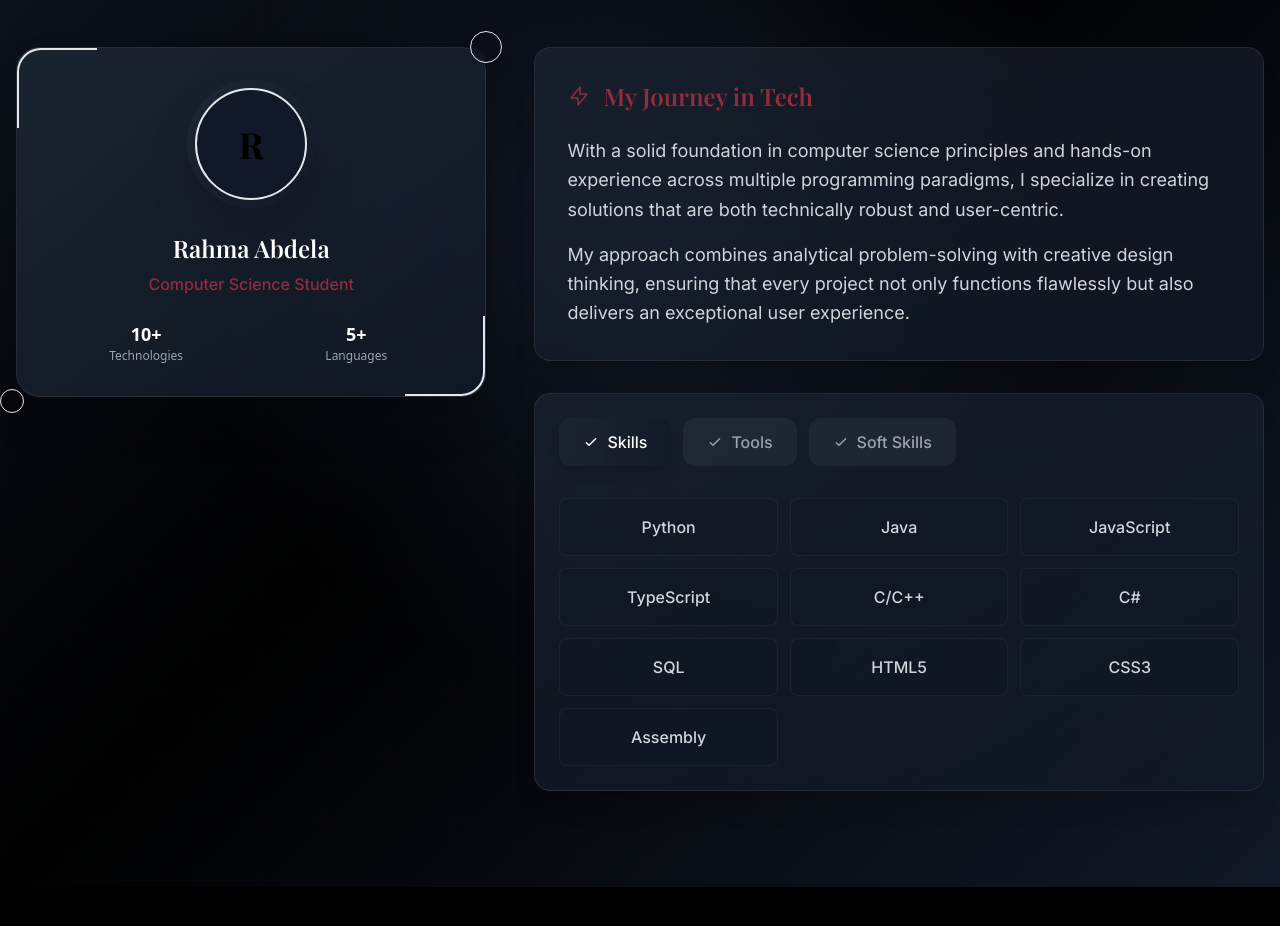
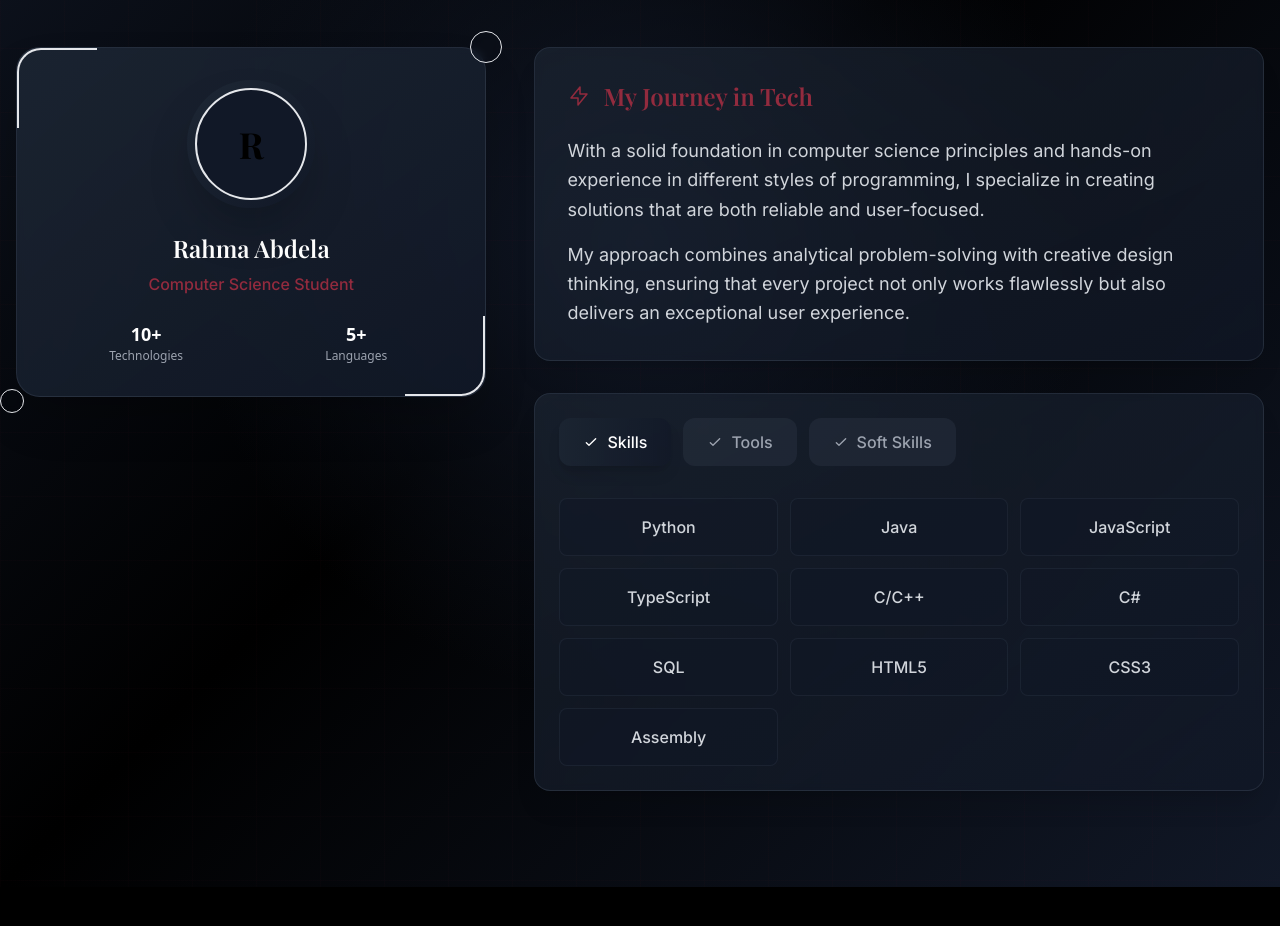
Before and after one commit to rahma-a1/personal-portfolio, a React (Vite) app: page / in a window 1280 px wide. Shown: the part 1200-2126 px from the top of the page. Built offline with nearby package versions, Linux system fonts and the light colour scheme.

Commit message:
changed about me summary

```diff
--- a/src/About.jsx
+++ b/src/About.jsx
@@ -91,12 +91,12 @@ function About() {
               </h3>
               <div className="space-y-4">
                 <p className="text-lg font-sans-elegant text-gray-300 leading-relaxed">
-                  With a solid foundation in computer science principles and hands-on experience across multiple programming
-                  paradigms, I specialize in creating solutions that are both technically robust and user-centric.
+                  With a solid foundation in computer science principles and hands-on experience in different styles of programming,
+                  I specialize in creating solutions that are both reliable and user-focused.
                 </p>
                 <p className="text-lg font-sans-elegant text-gray-300 leading-relaxed">
-                  My approach combines analytical problem-solving with creative design thinking, ensuring that every
-                  project not only functions flawlessly but also delivers an exceptional user experience.
+                  My approach combines analytical problem-solving with creative design thinking, ensuring that every project not
+                  only works flawlessly but also delivers an exceptional user experience.
                 </p>
               </div>
             </div>
```
